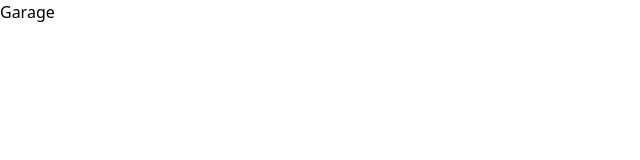
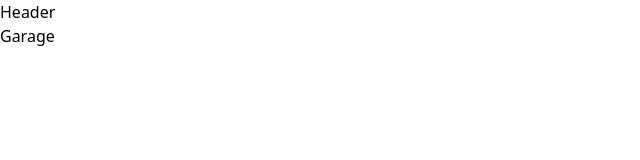
Before and after one commit to alexkharlam/async-race, a React (Vite) app: page / in a window 1280 px wide. Shown: the top 160 px of the page, without its empty margins (0-640 px from the left). Built offline with nearby package versions, Linux system fonts and the light colour scheme.

Commit message:
feat: container layout
wrap app with container component and create header component

```diff
--- a/src/App.tsx
+++ b/src/App.tsx
@@ -1,7 +1,12 @@
 import { Outlet } from 'react-router-dom';
+import Container from './components/layout/Container.tsx';
 
 function App() {
-  return <Outlet />;
+  return (
+    <Container>
+      <Outlet />
+    </Container>
+  );
 }
 
 export default App;
--- /dev/null
+++ b/src/components/layout/Container.tsx
@@ -0,0 +1,15 @@
+import { ReactNode } from 'react';
+import Header from './Header.tsx';
+
+type Props = {
+  children: ReactNode;
+};
+
+export default function Container({ children }: Props) {
+  return (
+    <>
+      <Header />
+      <main>{children}</main>
+    </>
+  );
+}
--- /dev/null
+++ b/src/components/layout/Header.tsx
@@ -0,0 +1,3 @@
+export default function Header() {
+  return <div>Header</div>;
+}
```
